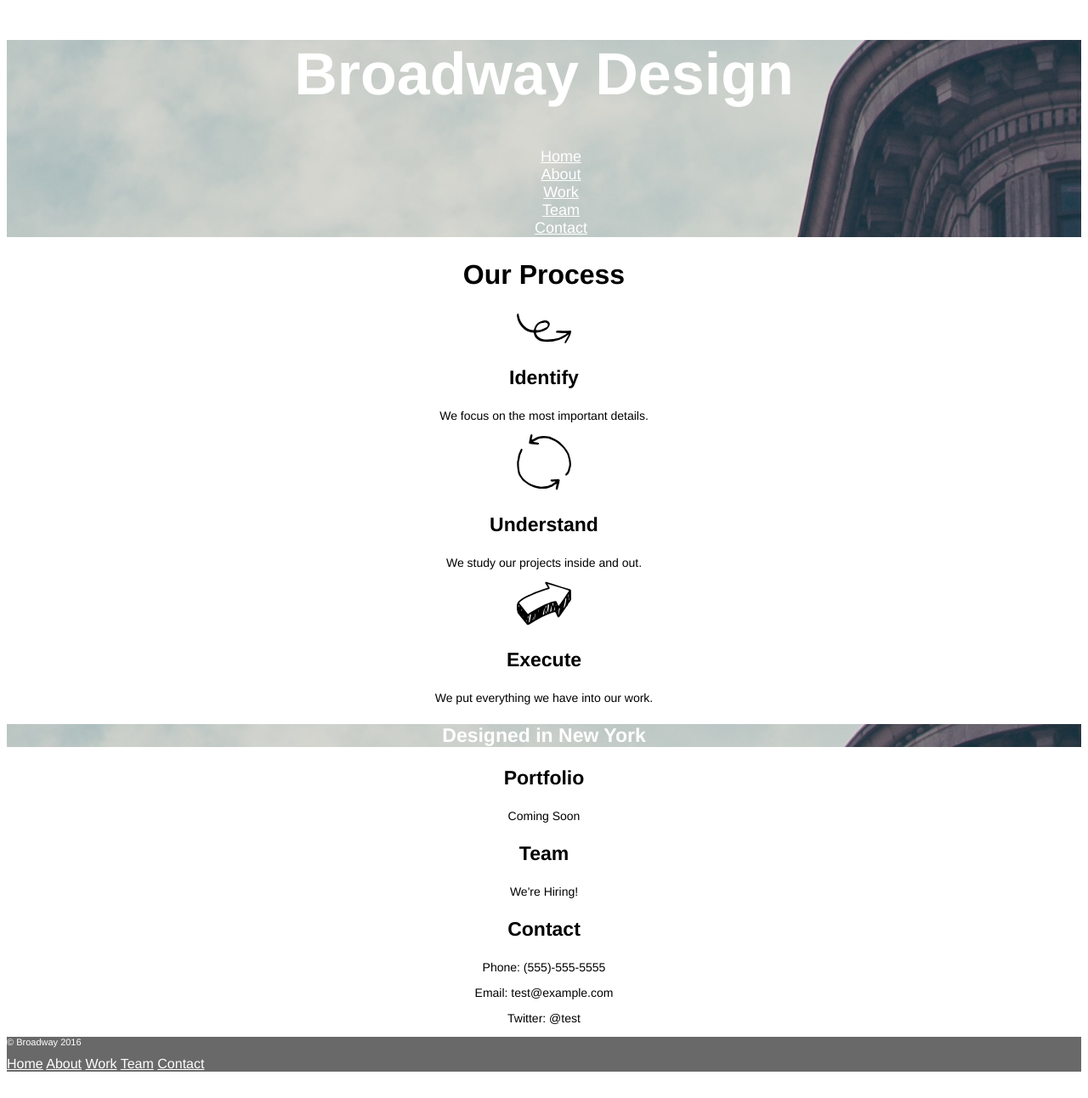
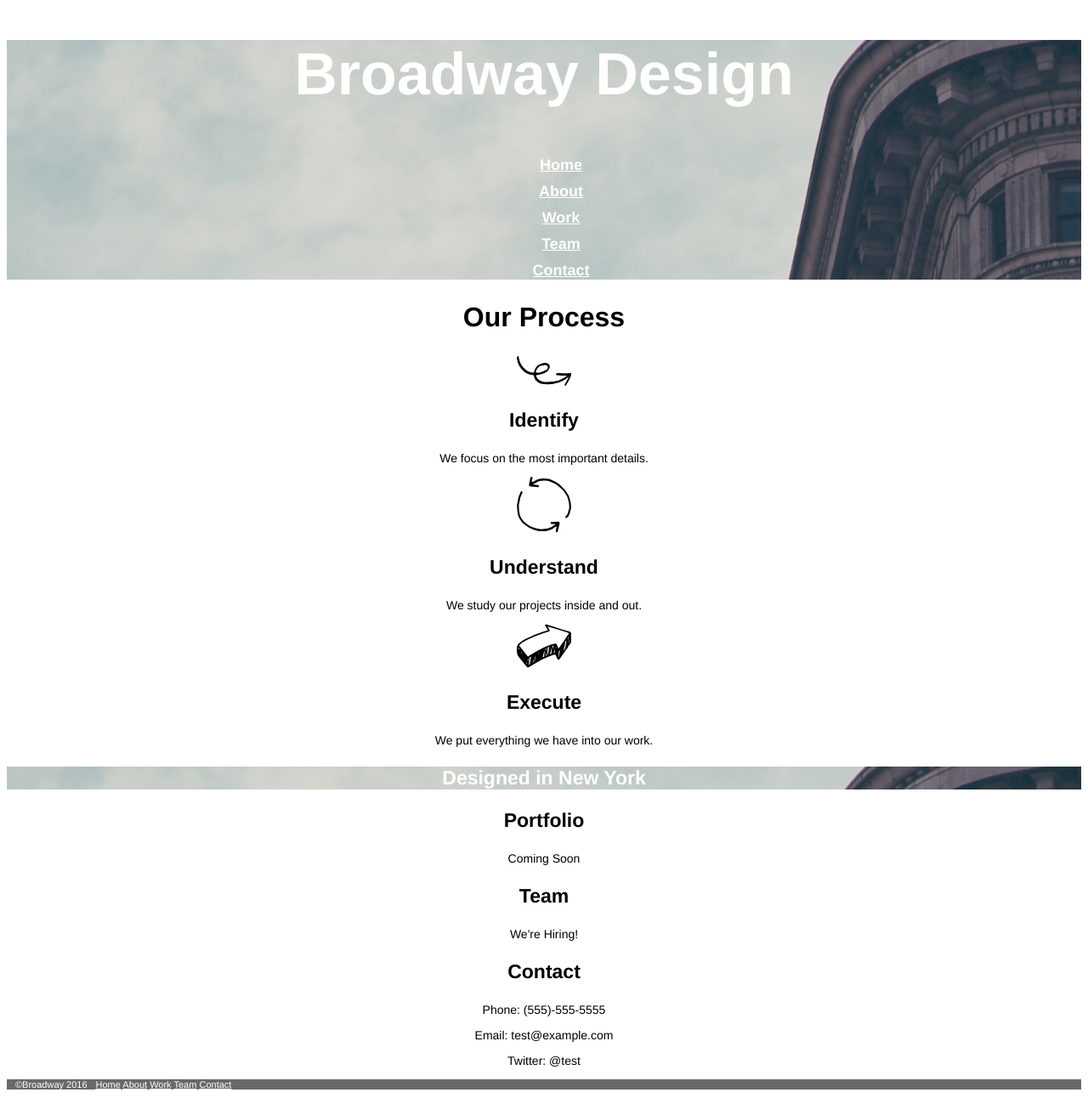
Before and after one commit to SCarey94/broadway, a plain HTML site: page index.html in a window 1280 px wide. Shown: the whole page at 85% size. Before the commit the page ends 1269 px from the top, so only its background shows below. Drawn offline with Linux system fonts and the light colour scheme.

Commit message:
Fix styles.

```diff
--- a/resources/css/style.css
+++ b/resources/css/style.css
@@ -8,6 +8,7 @@ html {
 nav.vertical > ul {
   list-style-type: none;
   font-size: 18px;
+  font-weight: bold;
 }
 h1 {
   font-size: 70px;
@@ -34,8 +35,14 @@ p {
 .footer {
   background-color: dimgray;
   text-align: left;
+  font-size: 11px;
 }
 #copyright {
   font-size: 11px;
   color: white;
+  float: left;
+  margin: 0 10px 10px 10px;
 }
+li {
+  padding: 10px 10px 0 10px;
+}
```
Also changed, not shown: index.html (+1 -1 lines).
